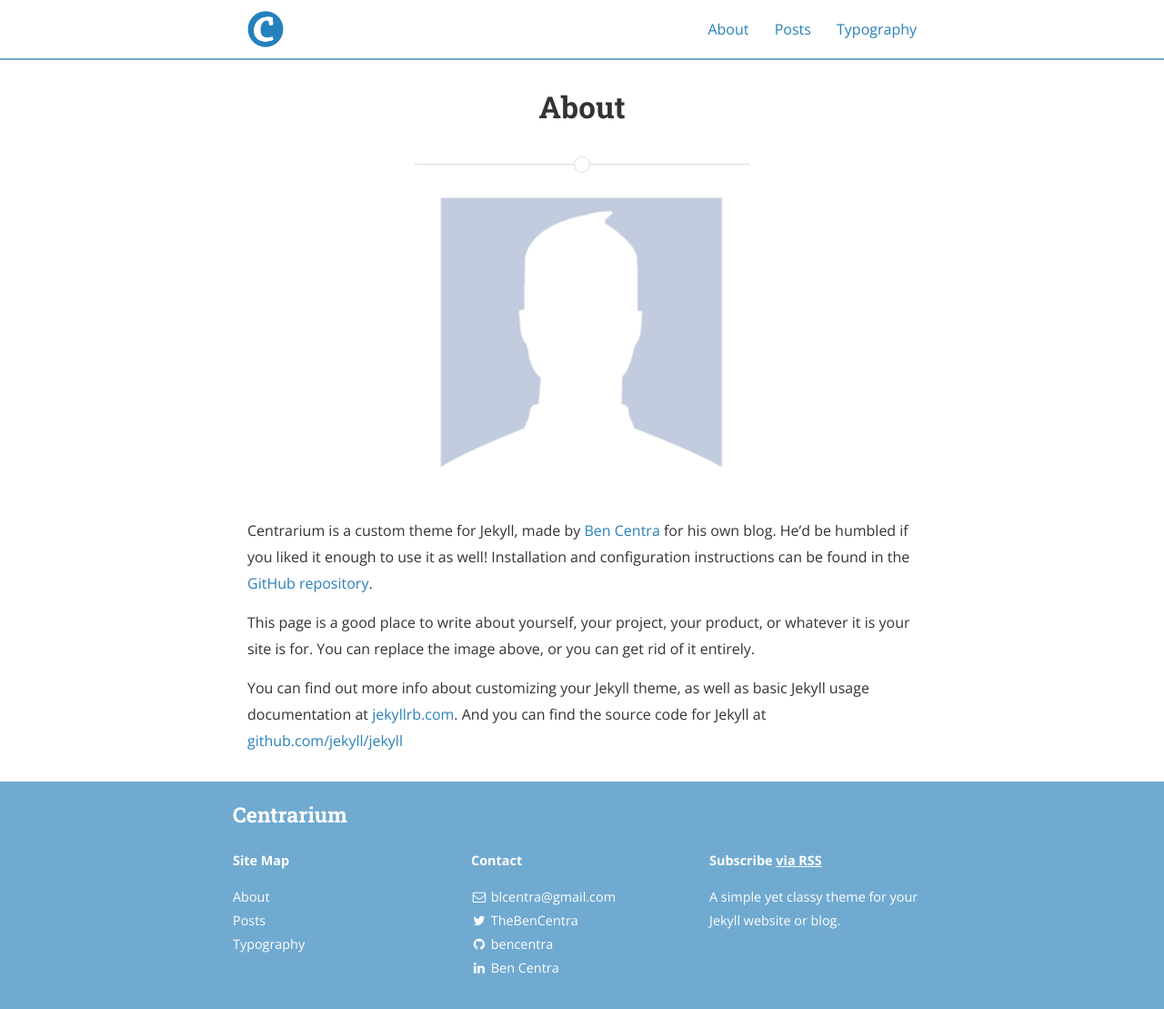
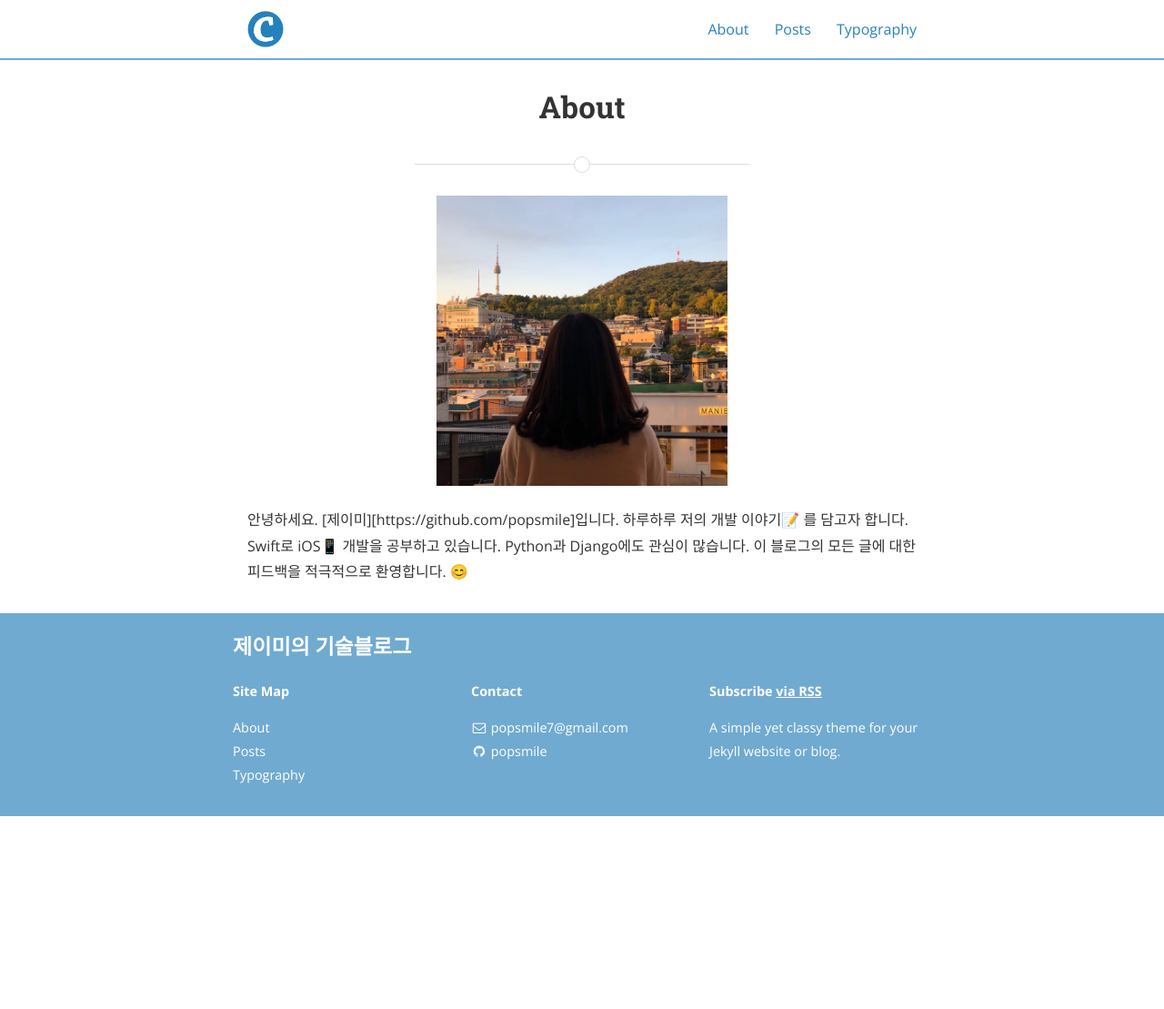
Before and after one commit to popsmile/popsmile.github.io, a Jekyll site: the page built from about.md, in a window 1280 px wide. Shown: the whole page at 91% size. Built offline with Jekyll 4.4.1, drawn with Linux system fonts in a browser that asks for light colours; nearby versions of some CDN libraries; after the commit the page ends 900 px from its top, so only the background shows below that.

Commit message:
Update info of title and about

```diff
--- a/_config.yml
+++ b/_config.yml
@@ -9,17 +9,17 @@ exclude:
   - "/vendor/"
 
 # Site settings
-title: Centrarium
-subtitle: "A simple yet classy theme for your Jekyll website or blog"
-email: blcentra@gmail.com
-name: Ben Centra
+title: 제이미의 기술블로그
+subtitle: "When you think you are slow, you are faster than ever."
+email: popsmile7@gmail.com
+name: Jiyeong Yun
 description: >
   A simple yet classy theme for your Jekyll website or blog.
 # Base URL of site (i.e. /blog). It should always start with a slash,
 # and never end with a slash. Set it to a blank value if hosting at the
 # root of your server.
 baseurl: "" # the subpath of your site, e.g. /blog/
-url: "http://bencentra.github.io" # the base hostname & protocol for your site
+url: "http://popsmile.github.io" # the base hostname & protocol for your site
 cover: "/assets/header_image.jpg"
 logo: "/assets/logo.png"
 
@@ -73,7 +73,7 @@ social:
   - name: Twitter
     icon: twitter
     username: TheBenCentra
-    url: https://twitter.com/TheBenCentra
+    url:
     desc: Follow me on Twitter
     share: true
 
@@ -86,15 +86,15 @@ social:
 
   - name: GitHub
     icon: github
-    username: bencentra
-    url: https://github.com/bencentra
+    username: popsmile
+    url: https://github.com/popsmile
     desc: Fork me on GitHub
     share: false
 
   - name: LinkedIn
     icon: linkedin
     username: Ben Centra
-    url: https://www.linkedin.com/pub/ben-centra/47/769/60a
+    url:
     desc: Connect with me on LinkedIn
     share: true
 
--- a/about.md
+++ b/about.md
@@ -4,14 +4,6 @@ title: About
 permalink: /about/
 ---
 
-<img src="{{ site.baseurl }}/assets/profile-placeholder.gif" title="Profile Picture" class="profile">
+<img src="{{ site.baseurl }}/assets/profile.jpeg" title="Profile Picture" class="profile">
 
-Centrarium is a custom theme for Jekyll, made by [Ben Centra][bencentra] for his own blog. He'd be humbled if you liked it enough to use it as well! Installation and configuration instructions can be found in the [GitHub repository](https://github.com/bencentra/centrarium).
-
-This page is a good place to write about yourself, your project, your product, or whatever it is your site is for. You can replace the image above, or you can get rid of it entirely.
-
-You can find out more info about customizing your Jekyll theme, as well as basic Jekyll usage documentation at [jekyllrb.com](http://jekyllrb.com/). And you can find the source code for Jekyll at [github.com/jekyll/jekyll](https://github.com/jekyll/jekyll)
-
-[centrarium]: https://github.com/bencentra/centrarium
-[bencentra]: http://bencentra.com
-[jekyll]: https://github.com/jekyll/jekyll
+안녕하세요. [제이미][https://github.com/popsmile]입니다. 하루하루 저의 개발 이야기📝 를 담고자 합니다. Swift로 iOS📱 개발을 공부하고 있습니다. Python과 Django에도 관심이 많습니다. 이 블로그의 모든 글에 대한 피드백을 적극적으로 환영합니다. 😊
```
Also changed, not shown: assets/profile.jpeg (added).
